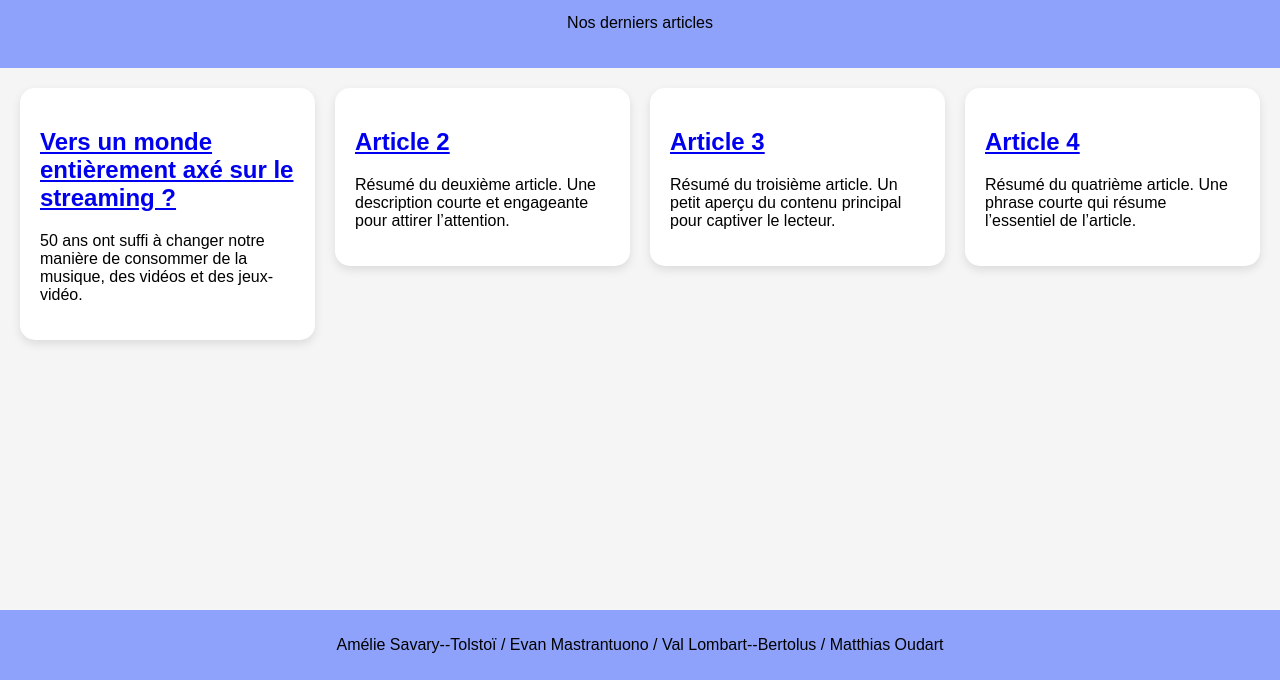
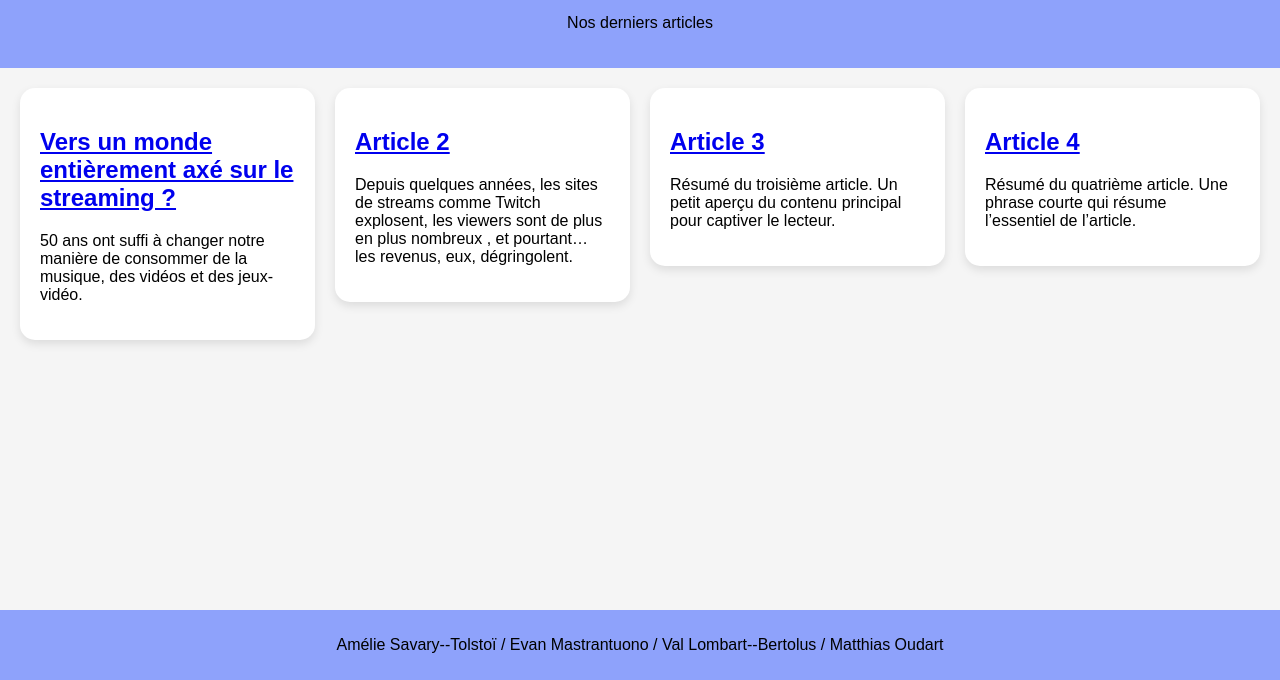
Before and after one commit to xnaveman/DataJournalisme, a plain HTML site: page Index.html in a window 1280 px wide. Shown: the part 120-800 px from the top of the page. Drawn offline with Linux system fonts and the light colour scheme.

Commit message:
Update Index.html

```diff
--- a/Index.html
+++ b/Index.html
@@ -22,7 +22,7 @@
 
         <div class="card">
             <h2><a href="Articles/Article_Twitch.html">Article 2</a></h2>
-            <p>Résumé du deuxième article. Une description courte et engageante pour attirer l’attention.</p>
+            <p>Depuis quelques années, les sites de streams comme Twitch explosent, les viewers sont de plus en plus nombreux , et pourtant… les revenus, eux, dégringolent.</p>
         </div>
 
         <div class="card">
```
